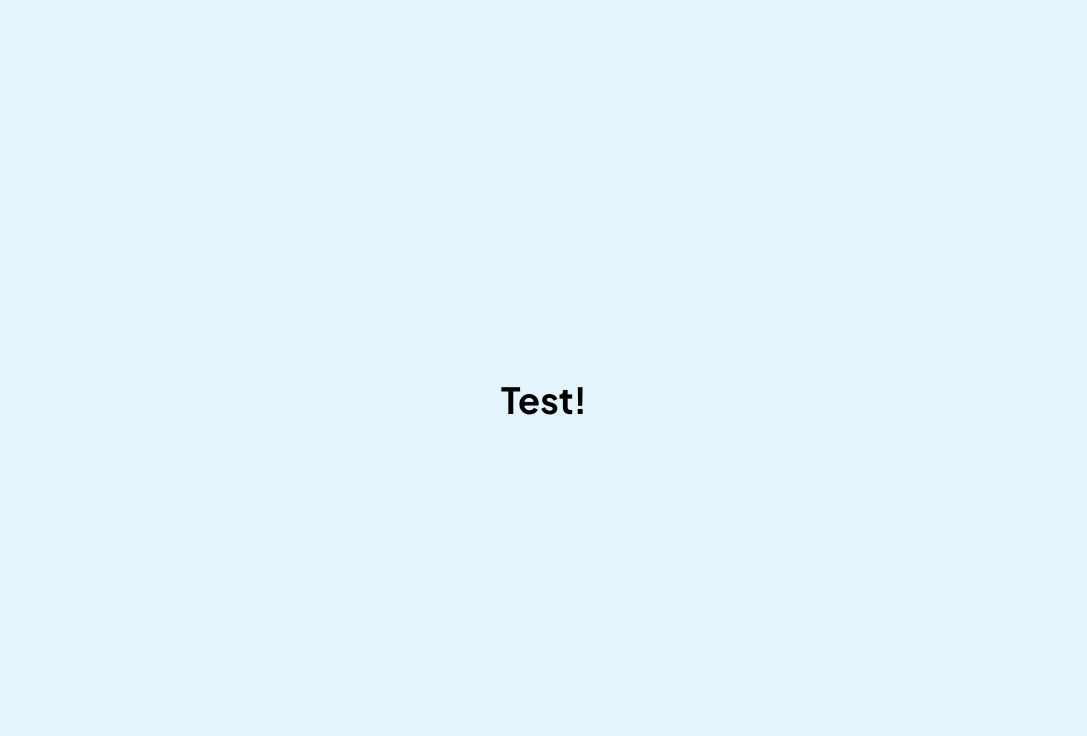
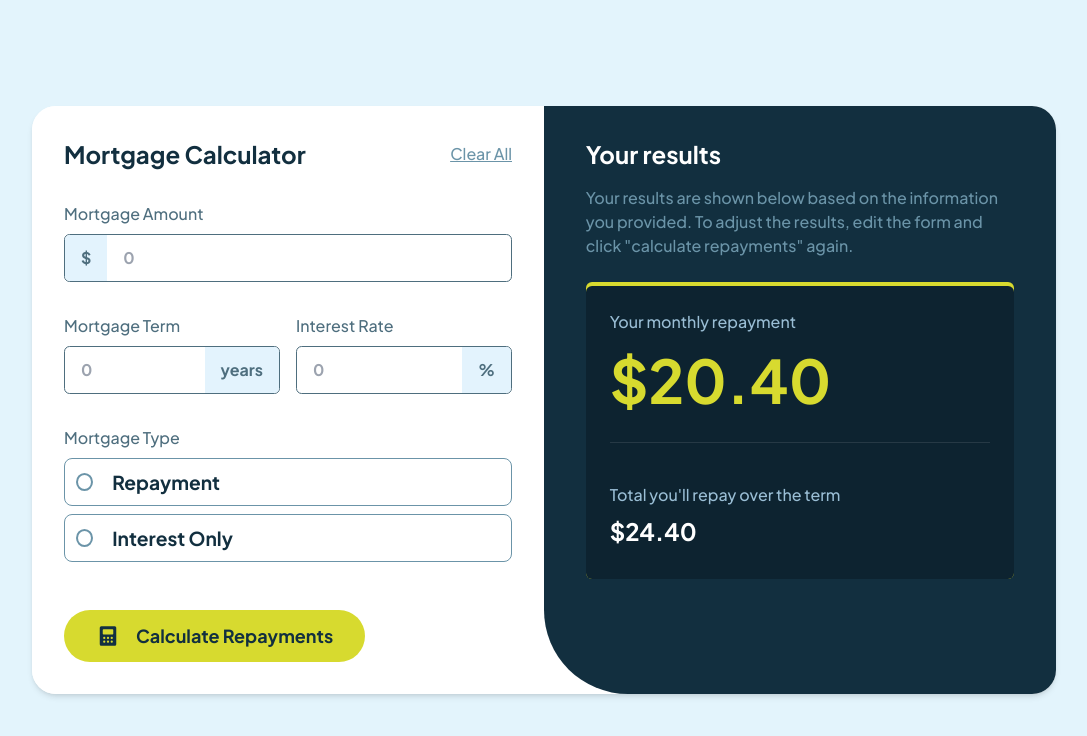
Before and after one commit to leivadev/frontend-test-solution, a Next.js app: page / in a window 1280 px wide. Shown: the top 736 px of the page, without its empty margins (96-1183 px from the left). Built offline with nearby package versions, Linux system fonts and the light colour scheme.

Commit message:
insert MortgageCalculator.tsx into Home function

```diff
--- a/src/app/page.tsx
+++ b/src/app/page.tsx
@@ -1,8 +1,9 @@
+import MortgageCalculator from "./sections/MortgageCalculator/MortgageCalculator";
 
 export default function Home() {
   return (
-    <main className="flex min-h-screen items-center justify-center p-24">
-      <h1 className="text-4xl font-bold">Test!</h1>
+    <main className="flex min-h-screen w-full items-center justify-center">
+      <MortgageCalculator />
     </main>
   );
 }
```
